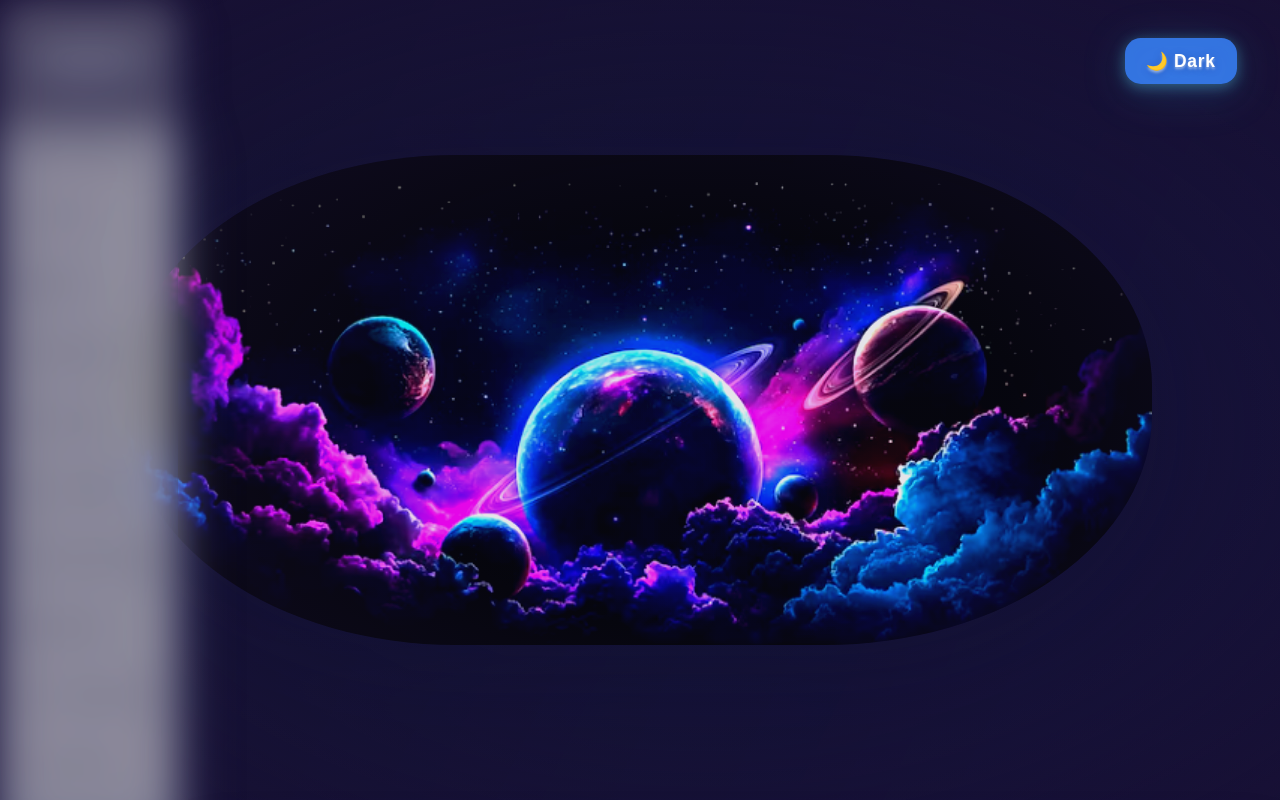
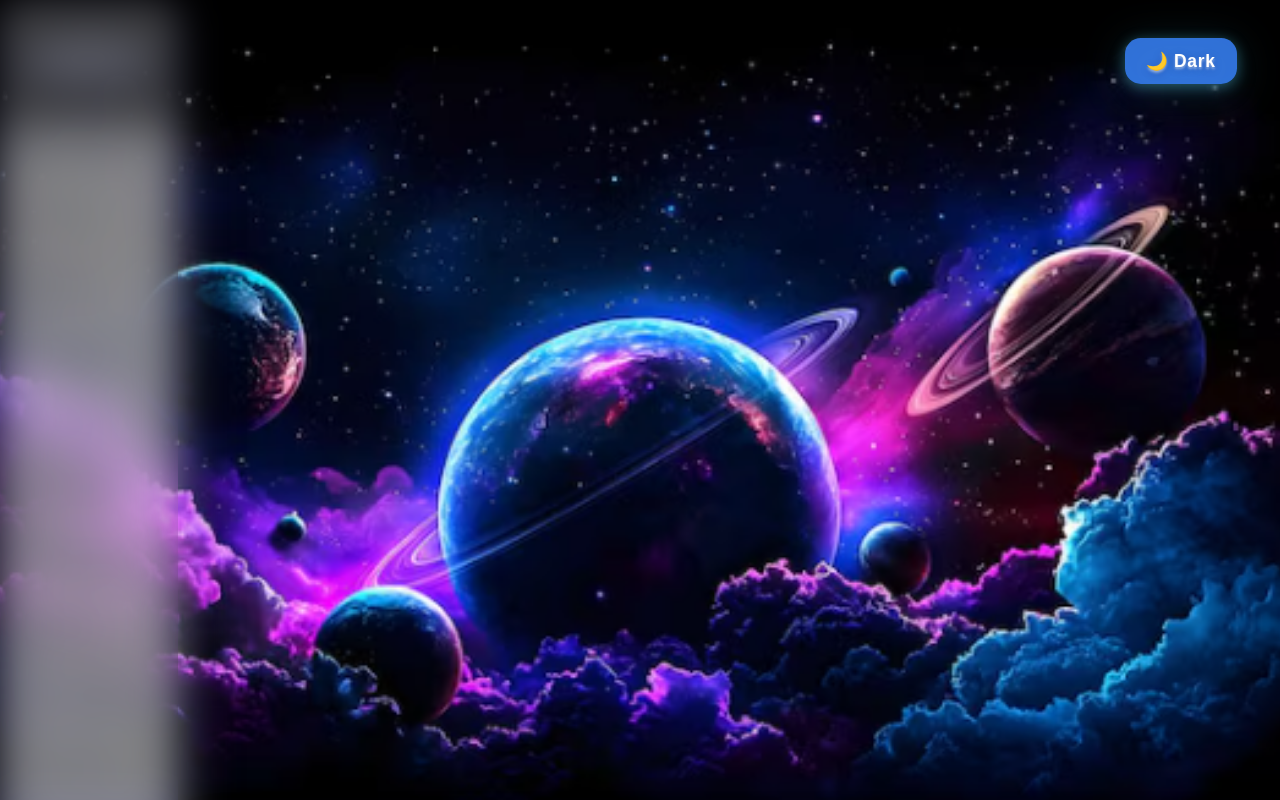
Before and after one commit to Workflow-Manager-admin/codequest-94803-a32c73e6, a React (Create React App) app in the folder devarena_frontend/: page /login in a window 1280 px wide. Shown: the top 800 px of the page. Built offline with nearby package versions, Linux system fonts and the light colour scheme; no server answers; the HTML template or start-up script is replaced by a standard one.

Commit message:
CheckPoint

```diff
--- a/devarena_frontend/src/App.css
+++ b/devarena_frontend/src/App.css
@@ -68,42 +68,35 @@
 
 /* Galaxy/Universe animated bg container */
 .galaxy-bg-root {
-  /* Never apply blur/backdrop-filter/masking here! Only pointer-events:none, fixed z=0. */
   pointer-events: none;
   position: fixed;
   inset: 0;
-  min-height: 100vh; min-width: 100vw;
   z-index: 0;
   width: 100vw;
   height: 100vh;
-  top: 0; left: 0;
-  background: linear-gradient(115deg,rgba(17,18,40,0.44) 5%,rgba(27,11,63,0.21) 85%);
+  min-width: 100vw;
+  min-height: 100vh;
+  top: 0;
+  left: 0;
+  padding: 0 !important;
+  margin: 0 !important;
+  /* Set galaxy image as full, true background */
+  background-image: url('./assets/20250628_154453_galaxt_.png');
+  background-size: cover;
+  background-position: center center;
+  background-repeat: no-repeat;
+  background-attachment: fixed;
+  /* Remove any overlay gradients from previous versions */
+  box-shadow: none;
+  border: none;
 }
 
 .galaxy-bg-image-blend {
-  pointer-events: none;
-  position: fixed;
-  inset: 0;
-  width: 100vw; height: 100vh;
-  z-index: 1;
-  display: flex; align-items: center; justify-content: center;
-  overflow: hidden;
-  background: radial-gradient(ellipse at 55% 54%, rgba(36,37,72,0.13) 31%, rgba(25,16,52,0.89) 97%);
+  display: none !important;
 }
+
 .galaxy-bg-image {
-  width: 80vw;
-  max-width: 1600px;
-  max-height: 87vh;
-  min-width: 360px;
-  object-fit: cover;
-  opacity: 0.89;
-  /* KEEP GALAXY SHARP: No blur filter here! Only subtle contrast/color for vibrancy */
-  /* To adjust vibrancy: ONLY use brightness/contrast/saturate (no blur), preserve crisp galaxy image */
-  filter: brightness(1.13) contrast(1.14) saturate(1.22) drop-shadow(0 20px 42px #0b0c2e84);
-  mix-blend-mode: lighten;
-  border-radius: 32%/47%;
-  transition: opacity 0.7s;
-  user-select: none;
+  display: none !important;
 }
 
 #galaxy-nebula {
--- a/devarena_frontend/src/components/GalaxyBackground.js
+++ b/devarena_frontend/src/components/GalaxyBackground.js
@@ -258,16 +258,7 @@
       position: "fixed",
       inset: 0
     }}>
-      {/* Layer 1: Main static image, softly blended - never add blur here! */}
-      <div className="galaxy-bg-image-blend">
-        <img
-          src={galaxyBg}
-          alt="Galaxy Milky Way background"
-          draggable={false}
-          aria-hidden="true"
-          className="galaxy-bg-image"
-        />
-      </div>
+      {/* Layer 1: Galaxy background now set via CSS only. The .galaxy-bg-root provides the image as a true background. */}
 
       {/* Layer 2: Animated Nebula/electric clouds (blur, purple/blue, low opacity) */}
       <Particles
```
Also changed, not shown: 1 other file (tests, documents, lock files or other folders).
